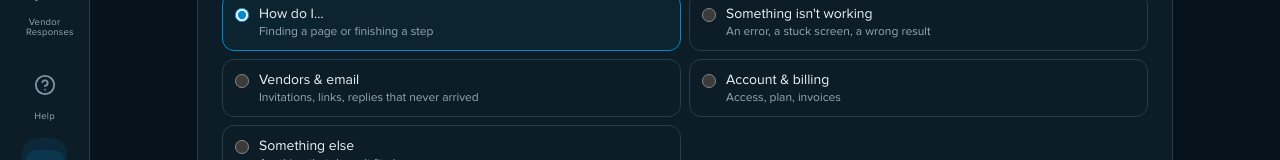
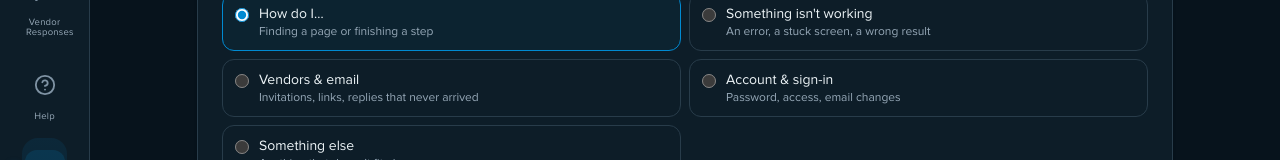
Before and after one commit to BayshoreCommunication/dxg-rfp-tool-dashboard, a Next.js app: page /support in a window 1280 px wide. Shown: the part 378-538 px from the top of the page. Built offline with nearby package versions, Linux system fonts and the light colour scheme; no server answers.

Commit message:
Rename the Account & billing support category to Account & sign-in

```diff
--- a/components/support/supportLabels.ts
+++ b/components/support/supportLabels.ts
@@ -4,7 +4,7 @@ export const CATEGORY_OPTIONS: ReadonlyArray<{ value: SupportTicketCategory; lab
   { value: "how_to", label: "How do I…", hint: "Finding a page or finishing a step" },
   { value: "bug", label: "Something isn't working", hint: "An error, a stuck screen, a wrong result" },
   { value: "vendor_email", label: "Vendors & email", hint: "Invitations, links, replies that never arrived" },
-  { value: "billing", label: "Account & billing", hint: "Access, plan, invoices" },
+  { value: "billing", label: "Account & sign-in", hint: "Password, access, email changes" },
   { value: "other", label: "Something else", hint: "Anything that doesn't fit above" },
 ];
 
```
Also changed, not shown: 1 other file (tests, documents, lock files or other folders).
